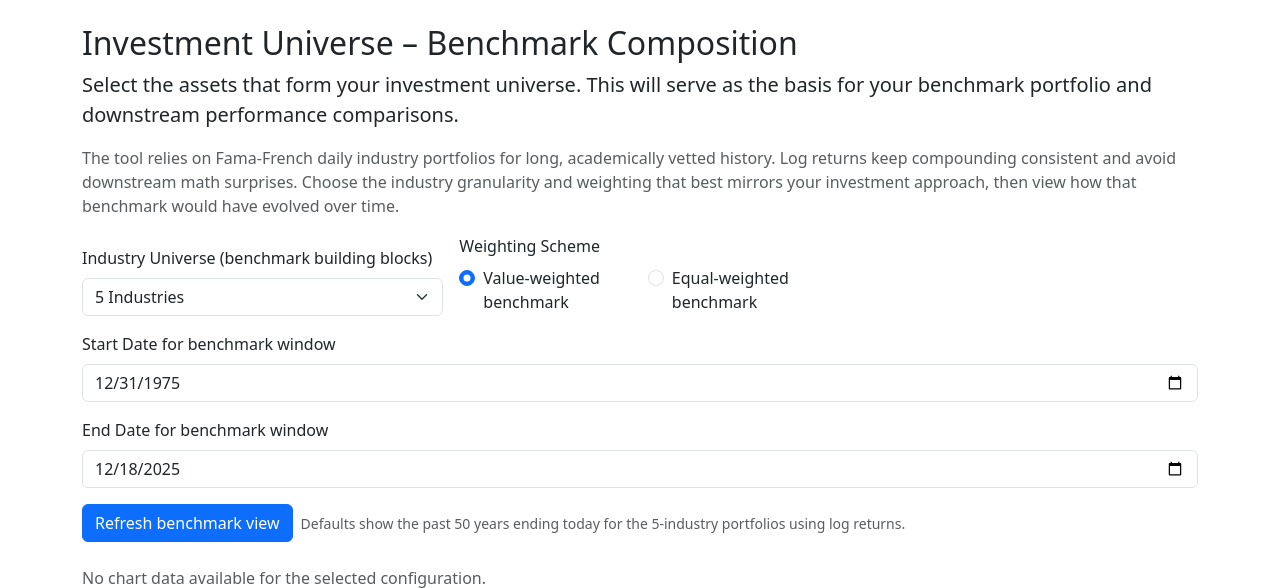
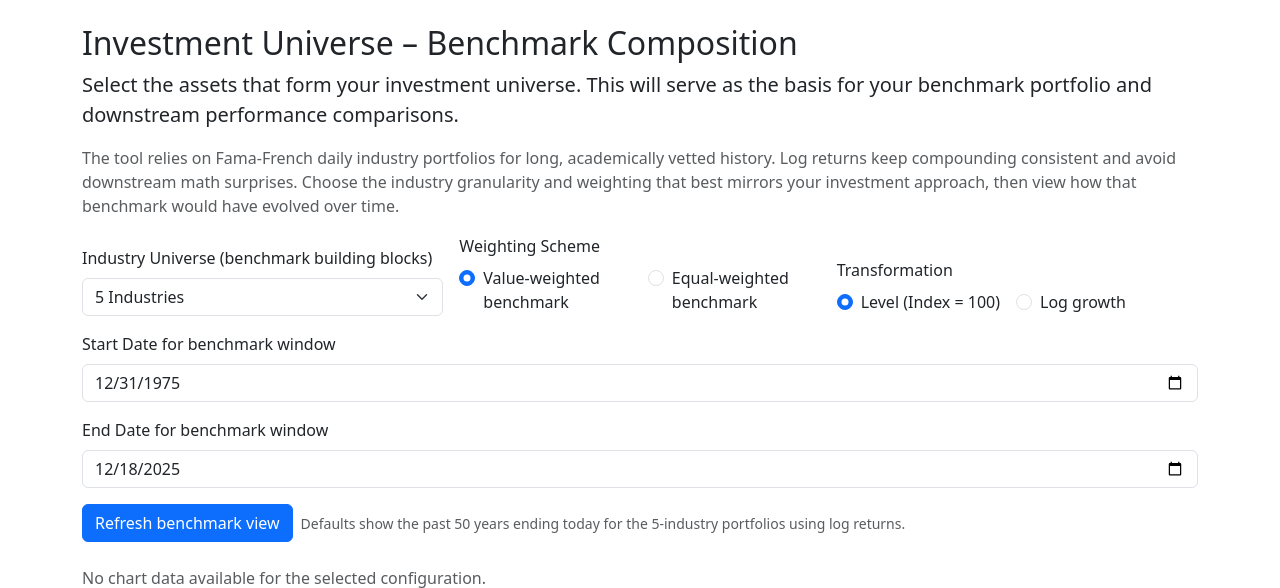
Before and after one commit to Ryanmilgrim/quant_dashboard, a Flask app: page /universe/ in a window 1280 px wide. Shown: the part 56-644 px from the top of the page. Run offline with Flask 3, Linux system fonts and the light colour scheme; data that the repository does not hold is empty.

Commit message:
Add log growth toggle to benchmark historical view

```diff
--- a/app/blueprints/universe/routes.py
+++ b/app/blueprints/universe/routes.py
@@ -11,7 +11,7 @@ from ...services.universe_cache import get_universe_returns
 universe_bp = Blueprint("universe", __name__, url_prefix="/universe")
 
 
-def _prepare_chart_payload(cumulative_growth: pd.DataFrame) -> dict[str, object]:
+def _prepare_chart_payload(cumulative_growth: pd.DataFrame, mode: str) -> dict[str, object]:
     """Prepare a Plotly-friendly payload with light down-sampling for speed."""
 
     df = cumulative_growth.copy()
@@ -19,9 +19,19 @@ def _prepare_chart_payload(cumulative_growth: pd.DataFrame) -> dict[str, object]
     if df.empty:
         return {"series": []}
 
-    # Rebase to 100 so every chart starts at the same anchor and avoids runaway scales
-    # when the cache includes prior history.
-    df = df.div(df.iloc[0]).mul(100)
+    if mode == "level":
+        # Rebase to 100 so every chart starts at the same anchor and avoids runaway scales
+        # when the cache includes prior history.
+        df = df.div(df.iloc[0]).mul(100)
+        yaxis_title = "Benchmark index level (Index = 100)"
+        hover_suffix = ""
+        yaxis_tickformat = ",.0f"
+    else:
+        # Cumulative log returns rebased to 0 for easier comparison and scaled to percent.
+        df = (df - df.iloc[0]).mul(100)
+        yaxis_title = "Cumulative log return (%)"
+        hover_suffix = "%"
+        yaxis_tickformat = ".1f"
 
     # Downsample very long histories to monthly endpoints to keep the plot snappy.
     if len(df) > 1200:
@@ -40,7 +50,13 @@ def _prepare_chart_payload(cumulative_growth: pd.DataFrame) -> dict[str, object]
         for col in df.columns
     ]
 
-    return {"series": series}
+    return {
+        "series": series,
+        "yaxis_title": yaxis_title,
+        "hover_suffix": hover_suffix,
+        "yaxis_tickformat": yaxis_tickformat,
+        "mode": mode,
+    }
 
 
 @universe_bp.route("/", methods=["GET", "POST"])
@@ -52,6 +68,7 @@ def investment_universe():
 
     selected_universe = request.form.get("universe") or "5"
     weighting = request.form.get("weighting", "value")
+    transform_mode = request.form.get("transform_mode", "level")
     start_date_value = request.form.get("start_date") or start_default.isoformat()
     end_date_value = request.form.get("end_date") or end_default.isoformat()
 
@@ -63,6 +80,9 @@ def investment_universe():
         if weighting not in {"value", "equal"}:
             raise ValueError("Unsupported weighting")
 
+        if transform_mode not in {"level", "log"}:
+            raise ValueError("Unsupported transform mode")
+
         start_date = date.fromisoformat(start_date_value)
         end_date = date.fromisoformat(end_date_value)
 
@@ -71,8 +91,12 @@ def investment_universe():
         if df.empty:
             flash("No data returned for the requested range.", "warning")
         else:
-            cumulative_growth = np.exp(df.cumsum()) * 100
-            chart_data = _prepare_chart_payload(cumulative_growth)
+            if transform_mode == "level":
+                cumulative_growth = np.exp(df.cumsum()) * 100
+            else:
+                cumulative_growth = df.cumsum()
+
+            chart_data = _prepare_chart_payload(cumulative_growth, mode=transform_mode)
     except ValueError:
         if request.method == "POST":
             flash("Please provide valid inputs.", "danger")
@@ -86,6 +110,7 @@ def investment_universe():
         universes=SUPPORTED_INDUSTRY_UNIVERSES,
         selected_universe=selected_universe,
         weighting=weighting,
+        transform_mode=transform_mode,
         start_date_value=start_date_value,
         end_date_value=end_date_value,
     )
--- a/app/templates/historical.html
+++ b/app/templates/historical.html
@@ -27,6 +27,19 @@
         </div>
       </div>
     </div>
+    <div class="col-md-4">
+      <label class="form-label">Transformation</label>
+      <div class="d-flex gap-3">
+        <div class="form-check">
+          <input class="form-check-input" type="radio" id="transform_level" name="transform_mode" value="level" {% if transform_mode == 'level' %}checked{% endif %}>
+          <label class="form-check-label" for="transform_level">Level (Index = 100)</label>
+        </div>
+        <div class="form-check">
+          <input class="form-check-input" type="radio" id="transform_log" name="transform_mode" value="log" {% if transform_mode == 'log' %}checked{% endif %}>
+          <label class="form-check-label" for="transform_log">Log growth</label>
+        </div>
+      </div>
+    </div>
     <div class="col-12">
       <label class="form-label" for="start_date">Start Date for benchmark window</label>
       <input class="form-control" id="start_date" name="start_date" type="date" value="{{ start_date_value }}">
@@ -42,10 +55,11 @@
   </form>
 
   {% if chart_data %}
+    {% set chart_label = 'Level (Index = 100)' if transform_mode == 'level' else 'Log growth (cumulative log returns)' %}
     <div class="card shadow-sm mb-3">
       <div class="card-body">
-        <h5 class="card-title">Benchmark growth from investment universe (Index = 100)</h5>
-        <p class="card-subtitle text-muted small mb-3">Historical performance of the selected universe; this shapes the benchmark you will compare future portfolios against. Long histories are resampled monthly for a faster, smoother view.</p>
+        <h5 class="card-title">Benchmark growth from investment universe &mdash; {{ chart_label }}</h5>
+        <p class="card-subtitle text-muted small mb-3">Historical performance of the selected universe; this shapes the benchmark you will compare future portfolios against. Long histories are resampled monthly for a faster, smoother view. Switch between rebased levels and cumulative log growth to suit your analysis.</p>
         <div id="industryChart" style="height: 480px;"></div>
       </div>
     </div>
@@ -61,7 +75,7 @@
         x: series.x,
         y: series.y,
         line: { color: palette[idx % palette.length], width: 2, shape: 'spline', smoothing: 0.2 },
-        hovertemplate: '%{x}<br>%{y:.2f}' + '<extra>' + series.name + '</extra>',
+        hovertemplate: '%{x}<br>%{y:.2f}' + (chartData.hover_suffix || '') + '<extra>' + series.name + '</extra>',
       }));
 
       const layout = {
@@ -73,8 +87,8 @@
           automargin: true,
         },
         yaxis: {
-          title: 'Benchmark index level',
-          tickformat: ',.0f',
+          title: chartData.yaxis_title || 'Benchmark index level',
+          tickformat: chartData.yaxis_tickformat || ',.0f',
           automargin: true,
         },
         legend: { orientation: 'h', y: -0.2 },
```
